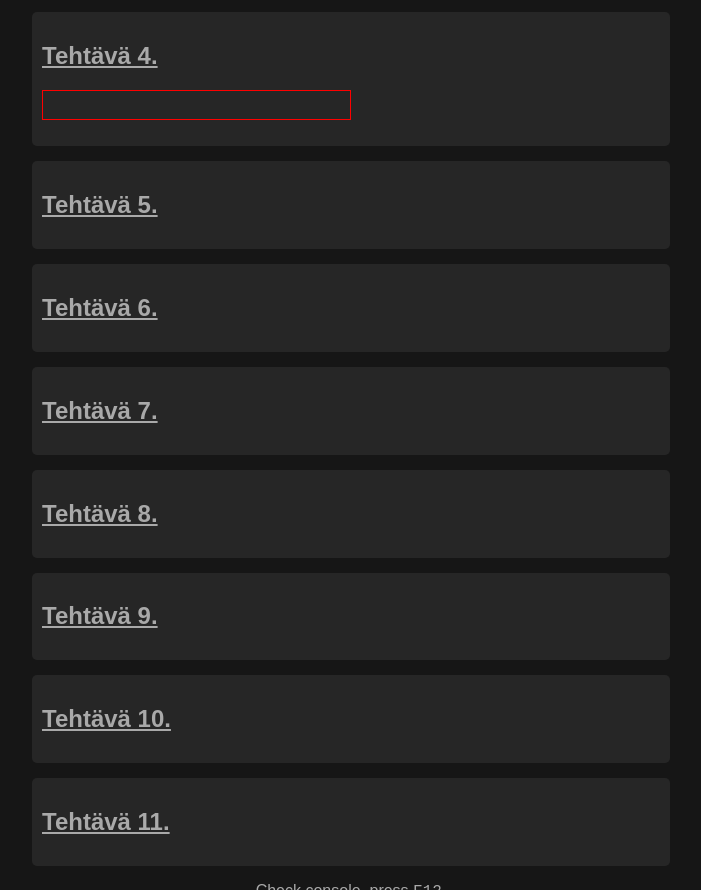
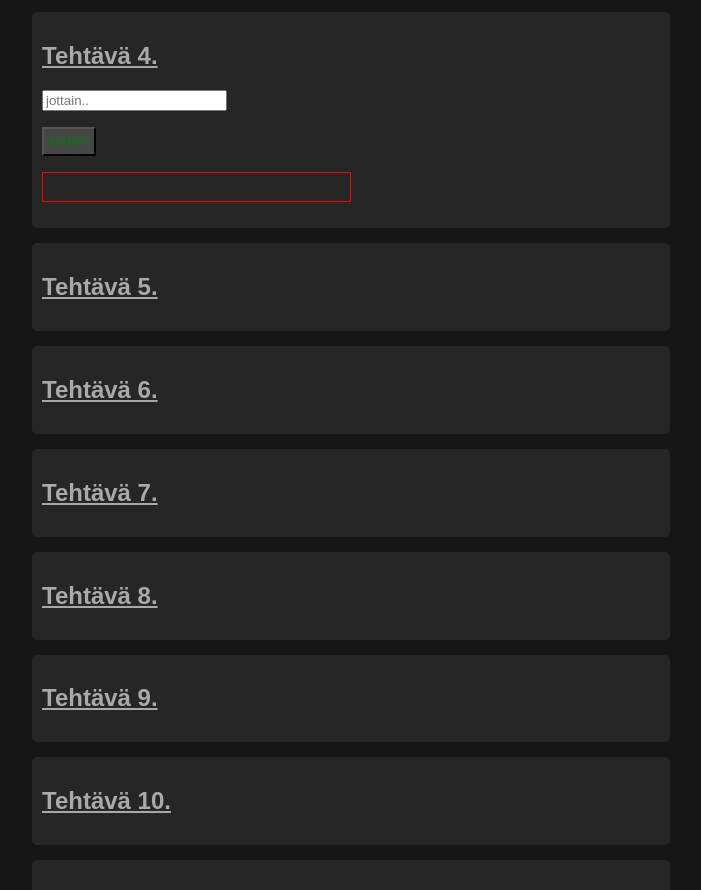
Before and after one commit to zamzam90/Ohjelmoinninopiskelu, a plain HTML site: page Perustehtäviä_vko2_vko3/Vko3/Eka/index.html in a window 1280 px wide. Shown: the part 832-1722 px from the top of the page, without its empty margins (289-990 px from the left). Drawn offline with Linux system fonts and the light colour scheme.

Commit message:
litlebit, just a tinybit progress.

```diff
--- a/Perustehtäviä_vko2_vko3/Vko3/Eka/index.html
+++ b/Perustehtäviä_vko2_vko3/Vko3/Eka/index.html
@@ -46,9 +46,10 @@
     <h1>Tehtävä 4.</h1>
     <p></p>
     <form class="" action="index.html" method="post">
-
+      <p> <input type="text" id="" value="" placeholder="jottain.."></p>
+      <button type="button" id="button" onclick="">NAPPI</button>
     </form>
-    <p class="vastausss" id="vastaus4"> </p>
+    <p class="vastausss" name="vastaus4"> </p>
   </section>
 
   <section class="tehtava">
```
